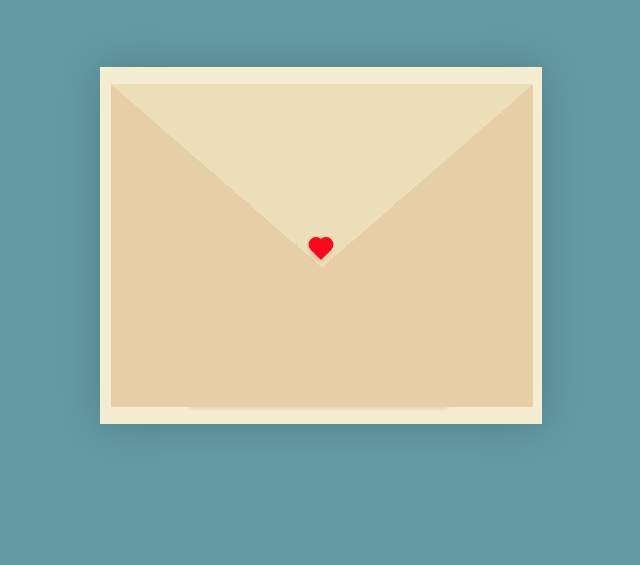
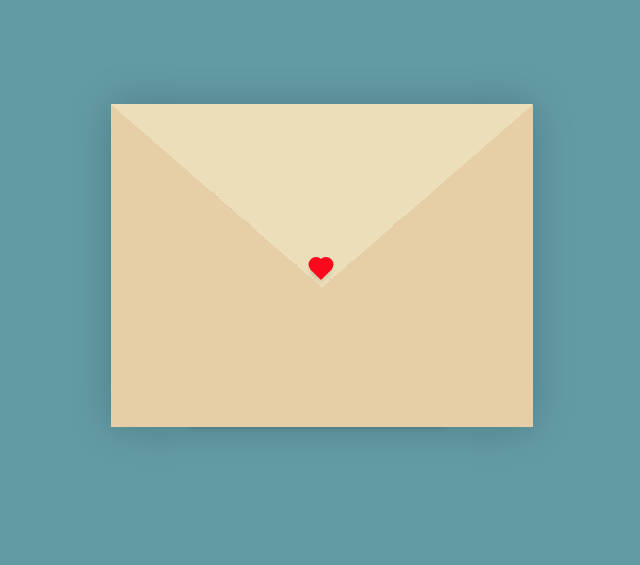
Before and after one commit to mozx123/letter, a plain HTML site: page index.html in a window 1280 px wide. Shown: the part 235-800 px from the top of the page, without its empty margins (319-959 px from the left). Drawn offline with Linux system fonts and the light colour scheme.

Commit message:
last change maybe

```diff
--- a/style.css
+++ b/style.css
@@ -11,32 +11,30 @@
 
 body {
   margin: 0;
-  padding: 20vh 0 0 0;   /* PUSH DOWN 20% from top */
+  padding: 0;
   box-sizing: border-box;
   background: var(--bg-color);
-
+  height: 100vh;
   display: flex;
-  align-items: center;  /* vertical center WITH padding-top */
+  align-items: center;
   justify-content: center;
-  height: 100vh;
 }
 
 .container {
   position: relative;
-  width: 442px;    /* 520 * 0.85 */
-  height: 357px;   /* 420 * 0.85 */
-  background: var(--bg-envelope-color);
-  box-shadow: 0 0 40px var(--shadow-color);
-  overflow: visible;
   display: flex;
   align-items: center;
   justify-content: center;
+  padding-top: 25vh;  /* Shift everything down 25% (15% more) */
+  box-sizing: border-box;
 }
 
 .envelope-wrapper {
   position: relative;
   width: 421px;    /* 495 * 0.85 */
   height: 323px;   /* 380 * 0.85 */
+  background: var(--bg-envelope-color);
+  box-shadow: 0 0 40px var(--shadow-color);
   overflow: visible;
 }
 
@@ -47,6 +45,7 @@ body {
   overflow: visible;
 }
 
+/* Envelope flap */
 .envelope::before {
   content: "";
   position: absolute;
@@ -62,6 +61,7 @@ body {
   z-index: 5;
 }
 
+/* Envelope body */
 .envelope::after {
   content: "";
   position: absolute;
@@ -76,6 +76,7 @@ body {
   z-index: 3;
 }
 
+/* Letter inside envelope */
 .letter {
   position: absolute;
   right: 20%;
@@ -87,6 +88,7 @@ body {
   padding: 20px 15px;
   text-align: left;
   color: var(--txt-color);
+
   font-family: 'Futura', 'Trebuchet MS', Arial, sans-serif;
   font-size: 10px;
   line-height: 1.4;
@@ -95,18 +97,20 @@ body {
   overflow-y: auto;
 }
 
+/* When envelope opens */
 .flap > .envelope::before {
   transform: rotateX(180deg);
   z-index: 1;
 }
 
 .flap > .envelope > .letter {
-  bottom: 323px;
+  bottom: 323px; /* match envelope-wrapper height to slide fully out */
   transform: scale(1.2);
   z-index: 10;
   transition-delay: 1s;
 }
 
+/* Heart styling */
 .heart {
   position: absolute;
   top: 50%;
```
